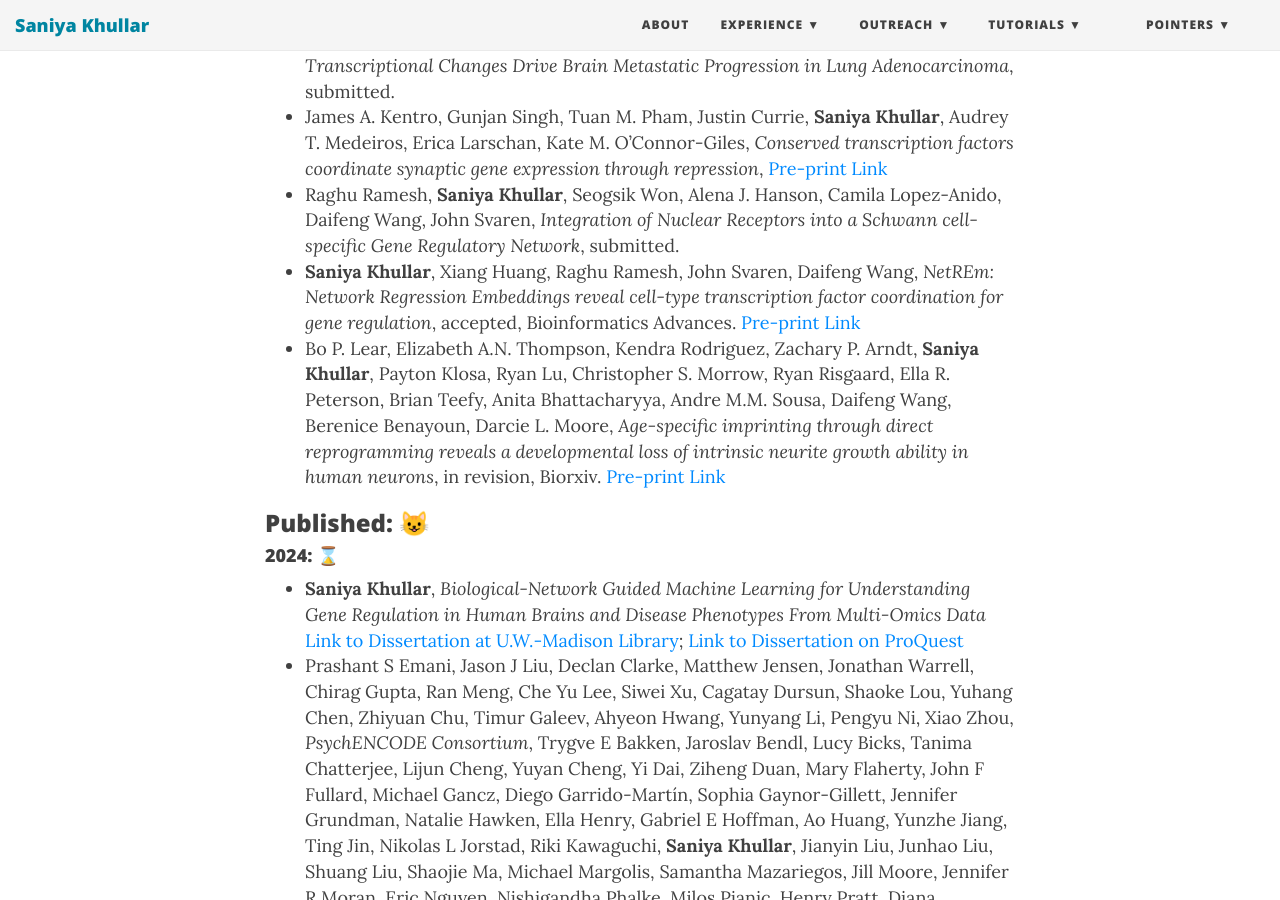
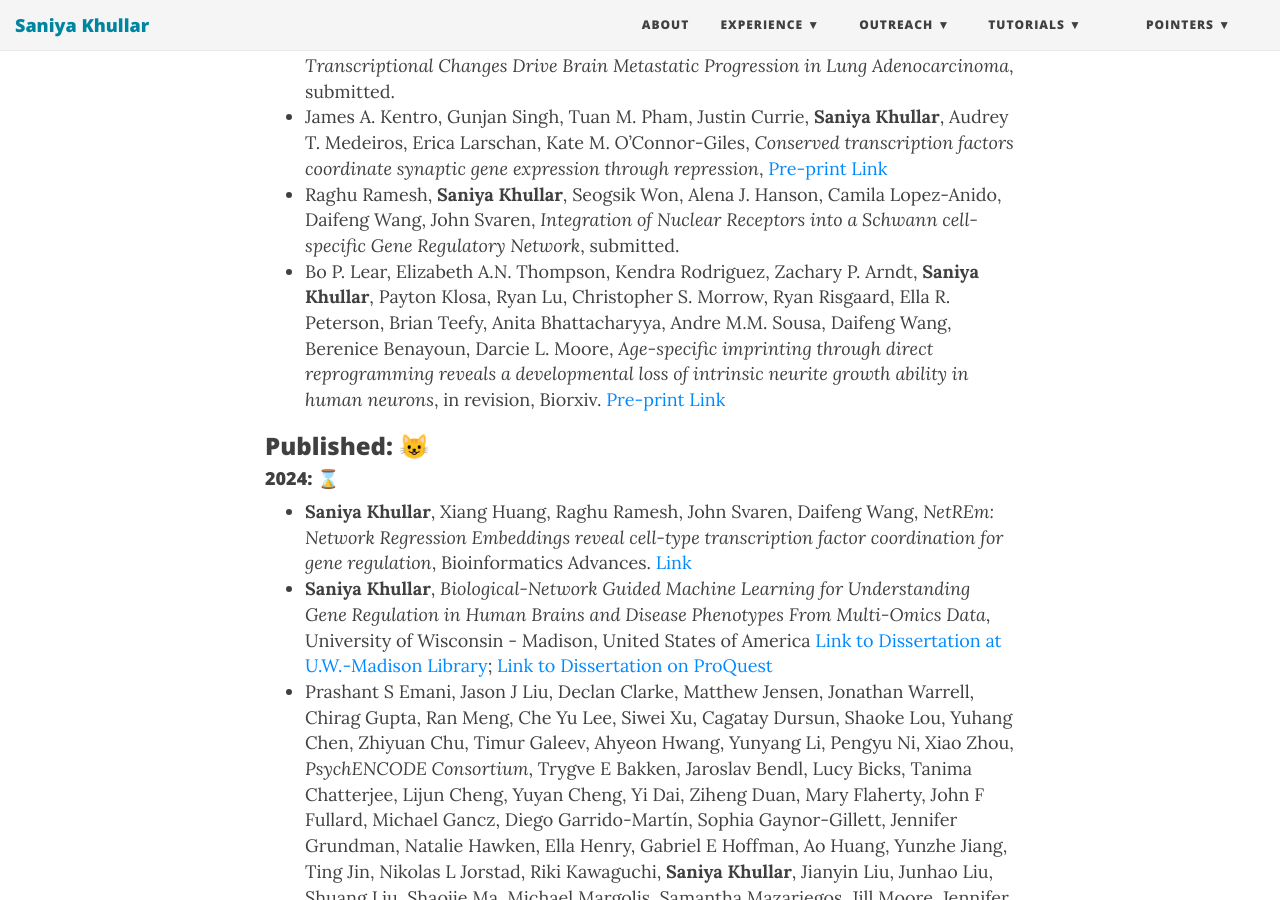
Before and after one commit to SaniyaKhullar/saniyakhullar.github.io, a Jekyll site: the page built from publications.md, in a window 1280 px wide and 900 px high, scrolled down 611 px. Built offline with Jekyll 4.4.1, drawn with Linux system fonts in a browser that asks for light colours; nearby versions of some CDN libraries.

Commit message:
updated NetREm publication link

```diff
--- a/publications.md
+++ b/publications.md
@@ -13,12 +13,13 @@ Please note my publications 🤓📚🧬 are as follows 📖 :
 -	Albert R. Wang, Manlu Liu, Jared A. Brown, Darya Buehler, **Saniya Khullar**, Christina Kendziorski, Andrew M. Baschnagel, Gopal Iyer, *Coordinated Immune-ECM Transcriptional Changes Drive Brain Metastatic Progression in Lung Adenocarcinoma*, submitted.
 -	James A. Kentro, Gunjan Singh, Tuan M. Pham, Justin Currie, **Saniya Khullar**, Audrey T. Medeiros, Erica Larschan, Kate M. O’Connor-Giles, *Conserved transcription factors coordinate synaptic gene expression through repression*, [Pre-print Link](https://www.biorxiv.org/content/10.1101/2024.10.30.621128v2)
 -	Raghu Ramesh, **Saniya Khullar**, Seogsik Won, Alena J. Hanson, Camila Lopez-Anido, Daifeng Wang, John Svaren, *Integration of Nuclear Receptors into a Schwann cell-specific Gene Regulatory Network*, submitted.
--   **Saniya Khullar**, Xiang Huang, Raghu Ramesh, John Svaren, Daifeng Wang, *NetREm: Network Regression Embeddings reveal cell-type transcription factor coordination for gene regulation*, accepted, Bioinformatics Advances. [Pre-print Link](https://www.biorxiv.org/content/10.1101/2023.10.25.563769v1)
 -	Bo P. Lear, Elizabeth A.N. Thompson, Kendra Rodriguez, Zachary P. Arndt, **Saniya Khullar**, Payton Klosa, Ryan Lu, Christopher S. Morrow, Ryan Risgaard, Ella R. Peterson, Brian Teefy, Anita Bhattacharyya, Andre M.M. Sousa, Daifeng Wang, Berenice Benayoun, Darcie L. Moore, *Age-specific imprinting through direct reprogramming reveals a developmental loss of intrinsic neurite growth ability in human neurons*, in revision, Biorxiv. [Pre-print Link](https://www.biorxiv.org/content/10.1101/2023.10.25.563769v2)
+
 
 ### Published: 😺
 #### 2024: ⌛
--	**Saniya Khullar**, *Biological-Network Guided Machine Learning for Understanding Gene Regulation in Human Brains and Disease Phenotypes From Multi-Omics Data* [Link to Dissertation at U.W.-Madison Library](https://search.library.wisc.edu/digital/ABLXHUQPYNF6IM86); [Link to Dissertation on ProQuest](https://www.proquest.com/docview/3108402149?pq-origsite=gscholar&fromopenview=true&sourcetype=Dissertations%20&%20Theses)
+-   **Saniya Khullar**, Xiang Huang, Raghu Ramesh, John Svaren, Daifeng Wang, *NetREm: Network Regression Embeddings reveal cell-type transcription factor coordination for gene regulation*, Bioinformatics Advances. [Link](https://academic.oup.com/bioinformaticsadvances/advance-article/doi/10.1093/bioadv/vbae206/7929807?login=false)
+-	**Saniya Khullar**, *Biological-Network Guided Machine Learning for Understanding Gene Regulation in Human Brains and Disease Phenotypes From Multi-Omics Data*, University of Wisconsin - Madison, United States of America [Link to Dissertation at U.W.-Madison Library](https://search.library.wisc.edu/digital/ABLXHUQPYNF6IM86); [Link to Dissertation on ProQuest](https://www.proquest.com/docview/3108402149?pq-origsite=gscholar&fromopenview=true&sourcetype=Dissertations%20&%20Theses)
 -	Prashant S Emani, Jason J Liu, Declan Clarke, Matthew Jensen, Jonathan Warrell, Chirag Gupta, Ran Meng, Che Yu Lee, Siwei Xu, Cagatay Dursun, Shaoke Lou, Yuhang Chen, Zhiyuan Chu, Timur Galeev, Ahyeon Hwang, Yunyang Li, Pengyu Ni, Xiao Zhou, *PsychENCODE Consortium*, Trygve E Bakken, Jaroslav Bendl, Lucy Bicks, Tanima Chatterjee, Lijun Cheng, Yuyan Cheng, Yi Dai, Ziheng Duan, Mary Flaherty, John F Fullard, Michael Gancz, Diego Garrido-Martín, Sophia Gaynor-Gillett, Jennifer Grundman, Natalie Hawken, Ella Henry, Gabriel E Hoffman, Ao Huang, Yunzhe Jiang, Ting Jin, Nikolas L Jorstad, Riki Kawaguchi, **Saniya Khullar**, Jianyin Liu, Junhao Liu, Shuang Liu, Shaojie Ma, Michael Margolis, Samantha Mazariegos, Jill Moore, Jennifer R Moran, Eric Nguyen, Nishigandha Phalke, Milos Pjanic, Henry Pratt, Diana Quintero, Ananya S Rajagopalan, Tiernon R Riesenmy, Nicole Shedd, Manman Shi, Megan Spector, Rosemarie Terwilliger, Kyle J Travaglini, Brie Wamsley, Gaoyuan Wang, Yan Xia, Shaohua Xiao, Andrew C Yang, Suchen Zheng, Michael J Gandal, Donghoon Lee, Ed S Lein, Panos Roussos, Nenad Sestan, Zhiping Weng, Kevin P White, Hyejung Won, Matthew J Girgenti, Jing Zhang, Daifeng Wang, Daniel Geschwind, Mark Gerstein, *Single-cell genomics and regulatory networks for 388 human brains*, Science. [Link](https://www.science.org/doi/10.1126/science.adi5199) [Video](https://x.com/GersteinLab/status/1793747237769781511/video/1)
 
 
```
